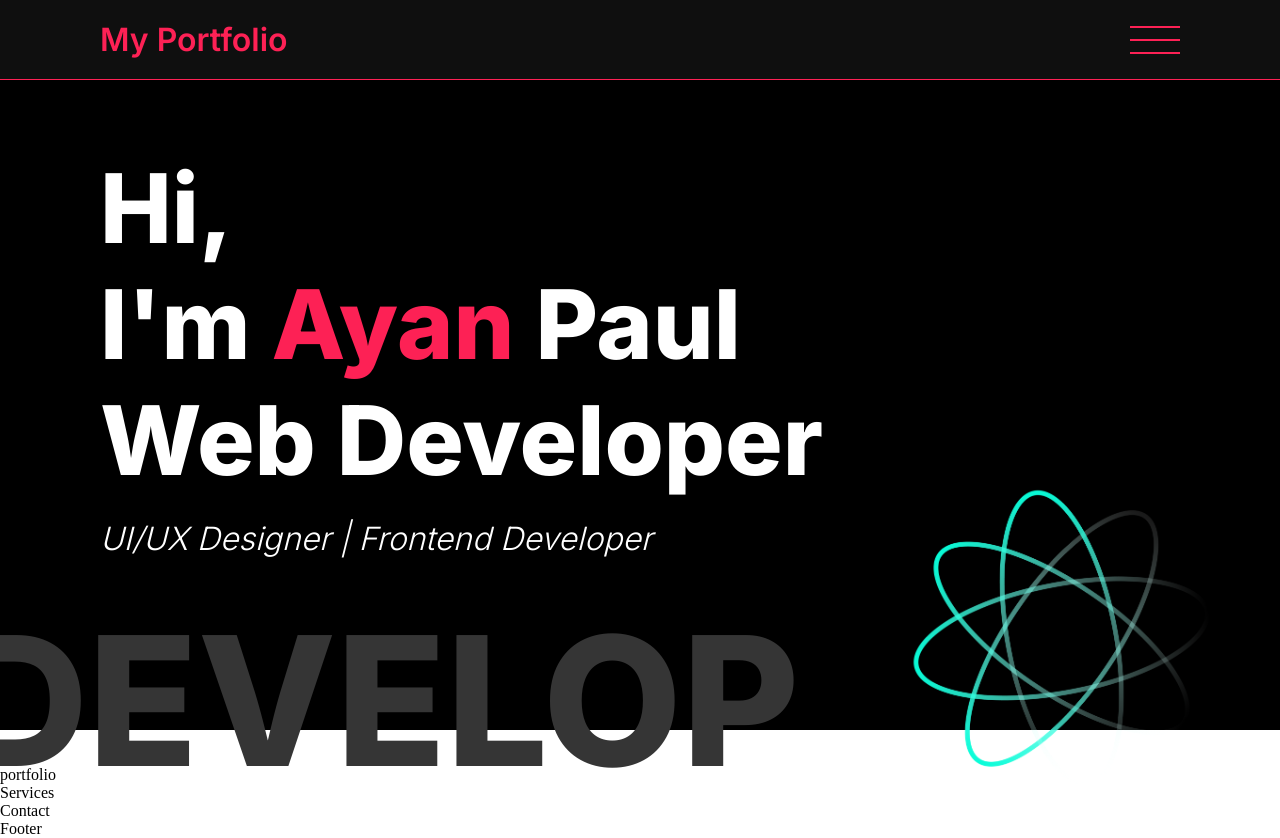
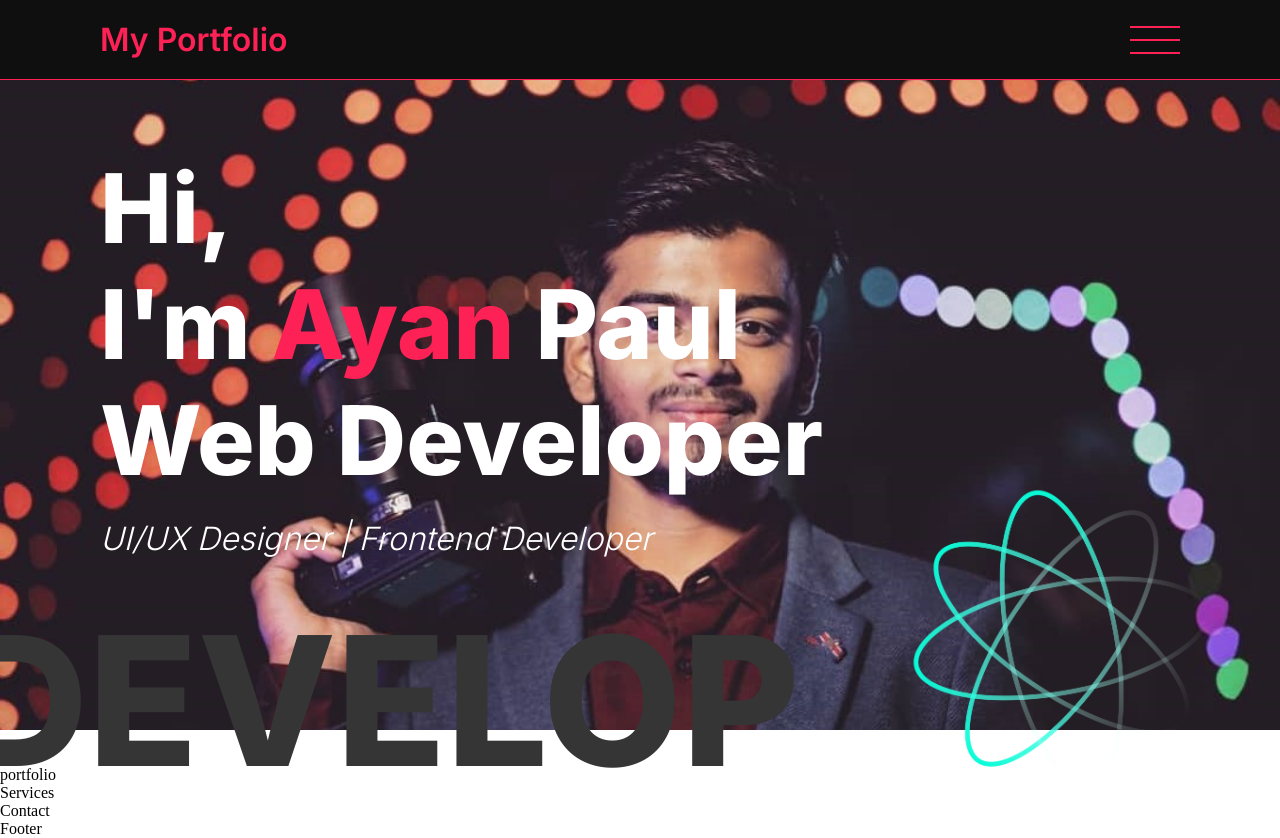
Before and after one commit to Ayanpaul11/Portfolio, a React (Vite) app: page / in a window 1280 px wide. Built offline with nearby package versions, Linux system fonts and the light colour scheme.

Commit message:
Update Header.jsx

```diff
--- a/src/Components/Home/Header.jsx
+++ b/src/Components/Home/Header.jsx
@@ -5,7 +5,7 @@ import ImgReact2 from "./../../assets/img.jpg";
 
 export default function Header() {
   return (
-    <div className={HCss.mDiv} style={{ backgroundColor: `${ImgReact2}` }}>
+    <div className={HCss.mDiv} style={{ backgroundImage: `url(${ImgReact2})` }}>
       <p className={HCss.PTagHeader}>
         Hi,
         <br />
```
